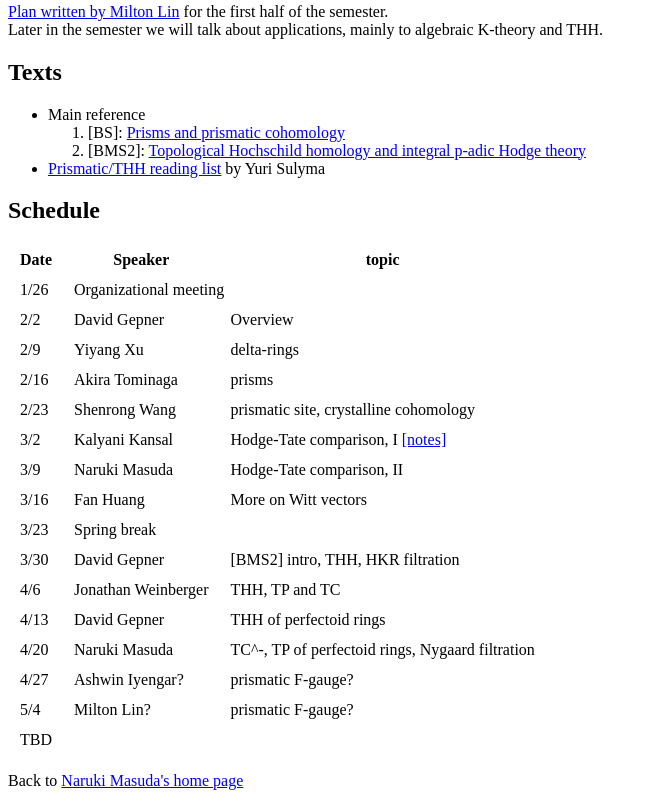
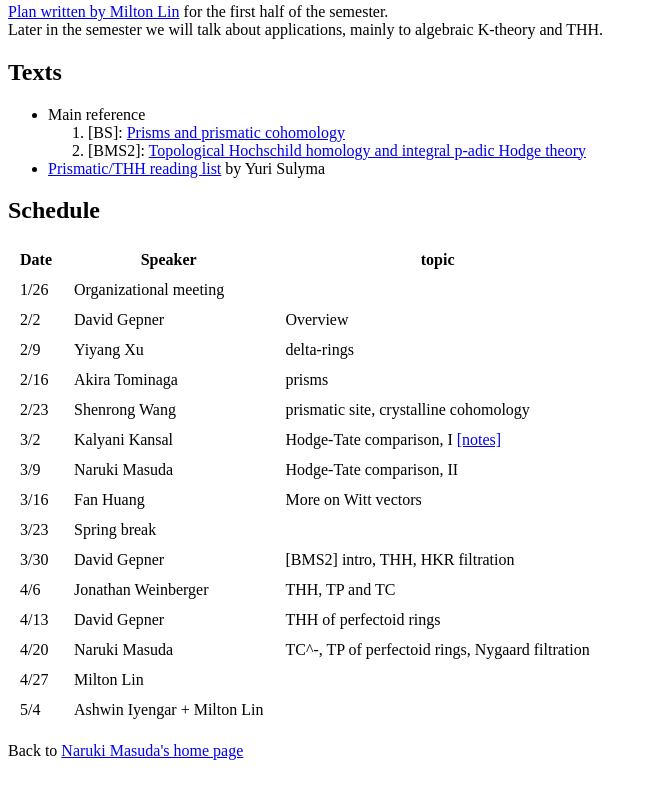
Before and after one commit to nmasuda2/nmasuda2.github.io, a plain HTML site: page prismatic-seminar.html in a window 1280 px wide. Shown: the part 350-1156 px from the top of the page, without its empty margins (0-657 px from the left). After the commit the page ends 1126 px from the top, so only its background shows below. Drawn offline with Linux system fonts and the light colour scheme.

Commit message:
Update prismatic-seminar.html

```diff
--- a/prismatic-seminar.html
+++ b/prismatic-seminar.html
@@ -122,17 +122,12 @@
             </tr>
 
             <tr>
-                <td>4/27</td> <td>Ashwin Iyengar?</td> <td>prismatic F-gauge?</td>
+                <td>4/27</td> <td>Milton Lin</td> <td></td>
             </tr>
 
             <tr>
-                <td>5/4</td> <td>Milton Lin?</td> <td>prismatic F-gauge?</td>
+                <td>5/4</td> <td>Ashwin Iyengar + Milton Lin</td> <td></td>
             </tr>
-
-            <tr>
-                <td colspan="3">TBD</td>
-            </tr>
-
         </table>
         <p>Back to <a href="index.html">Naruki Masuda's home page</a></p>
     </body>
```
